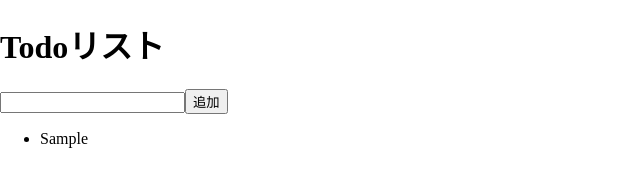
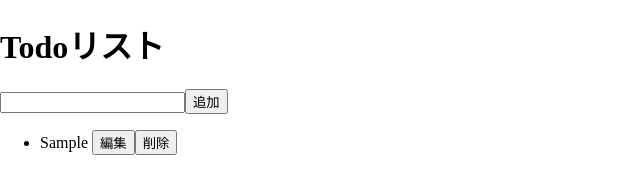
Before and after one commit to uchihiro04/todoapp-fjord, a website: page index.html in a window 1280 px wide. Both pictures are taken after typing "Sample" into the empty fields and a click on the button "追加". Shown: the whole page, without its empty margins (0-640 px from the left). Drawn offline with nearby package versions, Linux system fonts and the light colour scheme.

Commit message:
編集・削除機能を追加
Todoリストの編集・削除機能を追加しました。

```diff
--- a/index.html
+++ b/index.html
@@ -15,7 +15,15 @@
       </form>
       <ul>
         <li v-for="content in contents" :key="content.id">
-          {{ content.body }}
+          <span v-if="editingTodo !== content.id">
+            {{content.body}}
+            <button @click="editTodo(content)">編集</button>
+            <button @click="removeTodo(content.id)">削除</button>
+          </span>
+          <span v-else>
+            <input v-model="content.body" />
+            <button @click="updateTodo(content)">保存</button>
+          </span>
         </li>
       </ul>
     </div>
--- a/main.js
+++ b/main.js
@@ -5,9 +5,11 @@ const todoApp = Vue.createApp({
   data() {
     return {
       contents: JSON.parse(localStorage.getItem(STORAGE_KEY)) || [],
-      body: "",
+      body: undefined,
+      editingTodo: undefined,
     };
   },
+
   methods: {
     addTodo: function () {
       if (!this.body) {
@@ -18,7 +20,24 @@ const todoApp = Vue.createApp({
         body: this.body,
       });
       localStorage.setItem(STORAGE_KEY, JSON.stringify(this.contents));
-      this.body = "";
+      this.body = undefined;
+    },
+
+    editTodo: function (content) {
+      this.editingTodo = content.id;
+    },
+
+    updateTodo: function (content) {
+      this.editingTodo = undefined;
+      content.body = content.body.trim();
+      localStorage.setItem(STORAGE_KEY, JSON.stringify(this.contents));
+    },
+
+    removeTodo: function (id) {
+      this.contents = this.contents.filter((content) => {
+        return content.id != id;
+      });
+      localStorage.setItem(STORAGE_KEY, JSON.stringify(this.contents));
     },
   },
 });
```
